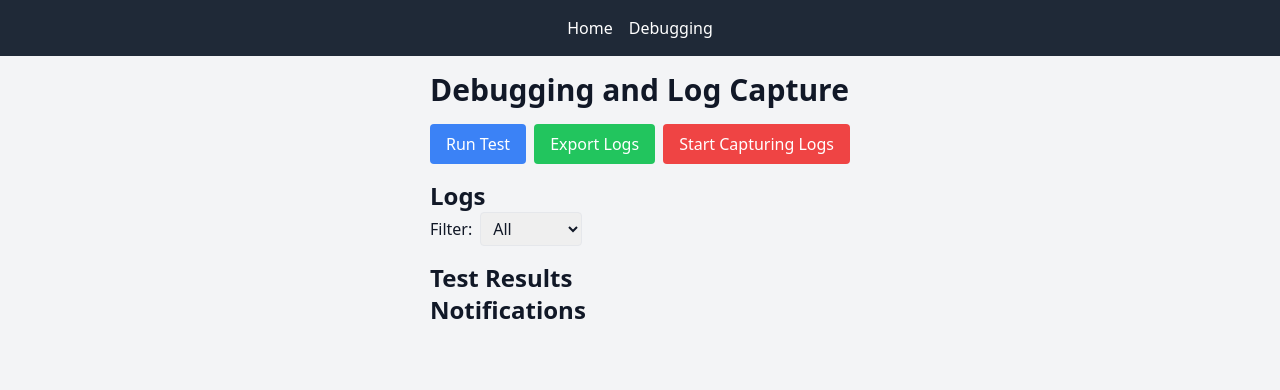
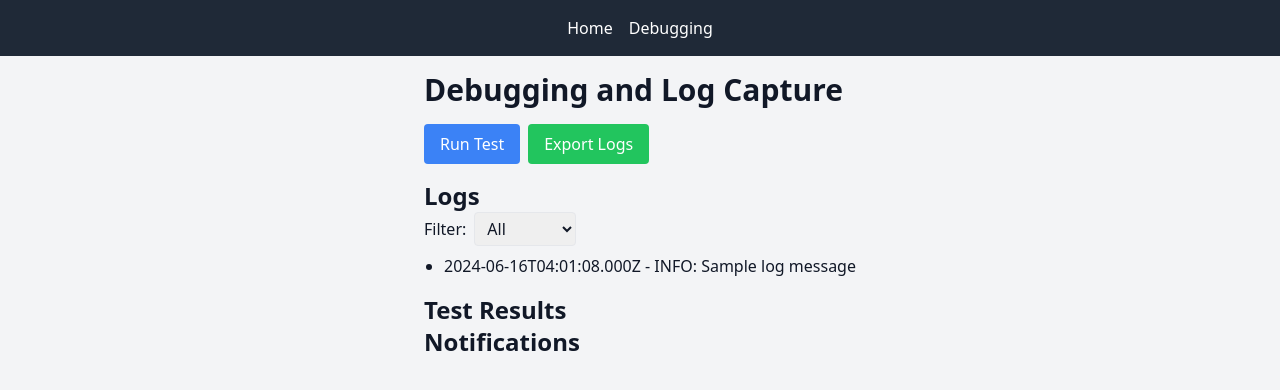
Before and after one commit to Toowiredd/bare-bones-app-modify, a React (Vite) app: page /debugging in a window 1280 px wide. Shown: the top 390 px of the page. Built offline with nearby package versions, Linux system fonts and the light colour scheme.

Commit message:
Reverted to edit dfc3a06e-2ae6-4400-9011-0bfa1c8c1b86: "Expanded logic and tests with live log view, including log capture, error tracking, performance monitoring, test execution, log filtering, log export, user notifications, and navigation."

```diff
--- a/src/App.jsx
+++ b/src/App.jsx
@@ -1,7 +1,6 @@
 import React from 'react';
 import { BrowserRouter as Router, Route, Routes, Link } from 'react-router-dom';
 import DebuggingPage from './pages/DebuggingPage';
-import HomePage from './pages/HomePage';
 
 function App() {
   return (
@@ -18,7 +17,12 @@ function App() {
           </ul>
         </nav>
         <Routes>
-          <Route path="/" element={<HomePage />} />
+          <Route path="/" element={
+            <div className="min-h-screen flex flex-col items-center justify-center bg-gray-100">
+              <h1 className="text-5xl font-bold mb-4">Welcome to Bare Bones App</h1>
+              <p className="text-lg text-gray-700">This is a minimalistic application structure that you can modify and build upon.</p>
+            </div>
+          } />
           <Route path="/debugging" element={<DebuggingPage />} />
         </Routes>
       </div>
--- a/src/pages/DebuggingPage.jsx
+++ b/src/pages/DebuggingPage.jsx
@@ -6,18 +6,16 @@ const DebuggingPage = () => {
   const [testResults, setTestResults] = useState([]);
   const [filter, setFilter] = useState('all');
   const [notifications, setNotifications] = useState([]);
-  const [isCapturing, setIsCapturing] = useState(false);
 
   useEffect(() => {
-    let interval;
-    if (isCapturing) {
-      interval = setInterval(() => {
-        const newLog = { level: 'info', message: 'Sample log message', timestamp: new Date().toISOString() };
-        setLogs((prevLogs) => [...prevLogs, newLog]);
-      }, 5000);
-    }
+    // Simulate log capture
+    const interval = setInterval(() => {
+      const newLog = { level: 'info', message: 'Sample log message', timestamp: new Date().toISOString() };
+      setLogs((prevLogs) => [...prevLogs, newLog]);
+    }, 5000);
+
     return () => clearInterval(interval);
-  }, [isCapturing]);
+  }, []);
 
   const captureLog = (log) => {
     setLogs([...logs, log]);
@@ -43,9 +41,6 @@ const DebuggingPage = () => {
       <div className="mb-4">
         <button onClick={runTest} className="px-4 py-2 bg-blue-500 text-white rounded">Run Test</button>
         <button onClick={exportLogs} className="px-4 py-2 bg-green-500 text-white rounded ml-2">Export Logs</button>
-        <button onClick={() => setIsCapturing(!isCapturing)} className="px-4 py-2 bg-red-500 text-white rounded ml-2">
-          {isCapturing ? 'Stop Capturing Logs' : 'Start Capturing Logs'}
-        </button>
       </div>
       <div className="mb-4">
         <h2 className="text-2xl font-bold">Logs</h2>
--- a/src/pages/HomePage.jsx
+++ /dev/null
@@ -1,10 +0,0 @@
-import React from 'react';
-
-const HomePage = () => (
-  <div className="min-h-screen flex flex-col items-center justify-center bg-gray-100">
-    <h1 className="text-5xl font-bold mb-4">Welcome to the Enhanced App</h1>
-    <p className="text-lg text-gray-700">This application has been enhanced with better logging and debugging features.</p>
-  </div>
-);
-
-export default HomePage;
```
